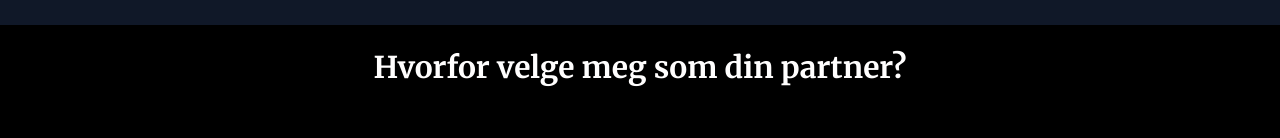
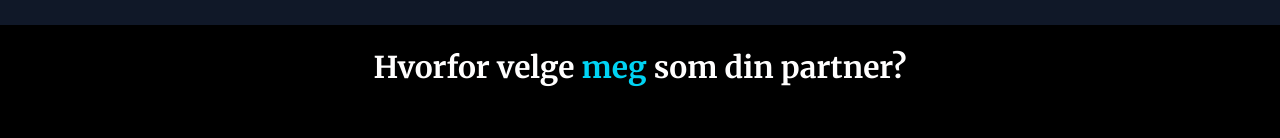
Before and after one commit to oddvarzk/kristiansenutvikling, a Next.js app: page / in a window 1280 px wide. Shown: the part 775-913 px from the top of the page. Built offline with nearby package versions, Linux system fonts and the light colour scheme; no server answers.

Commit message:
Added color

```diff
--- a/src/app/(pages)/hjem/components/HvorforMeg.tsx
+++ b/src/app/(pages)/hjem/components/HvorforMeg.tsx
@@ -25,7 +25,8 @@ export default function WhyChooseMe() {
     <section className="py-20 bg-black">
       <div className="container mx-auto px-4">
         <h2 className="text-2xl md:text-3xl font-bold text-center mb-14">
-          Hvorfor velge meg som din partner?
+          Hvorfor velge <span className="text-cyan-400">meg</span> som din
+          partner?
         </h2>
 
         <div className="grid grid-cols-1 md:grid-cols-3 gap-10 items-stretch max-w-6xl mx-auto">
```
